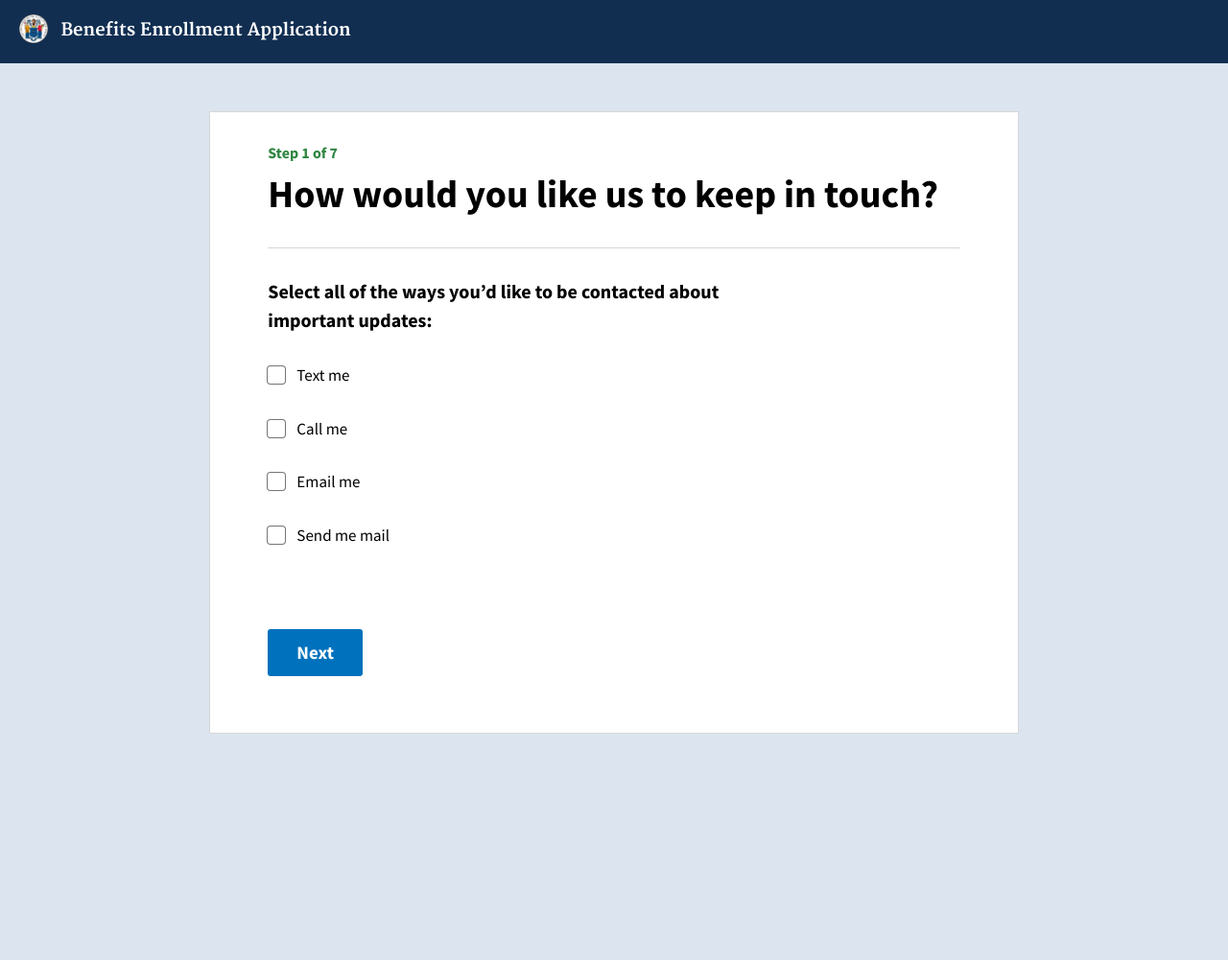
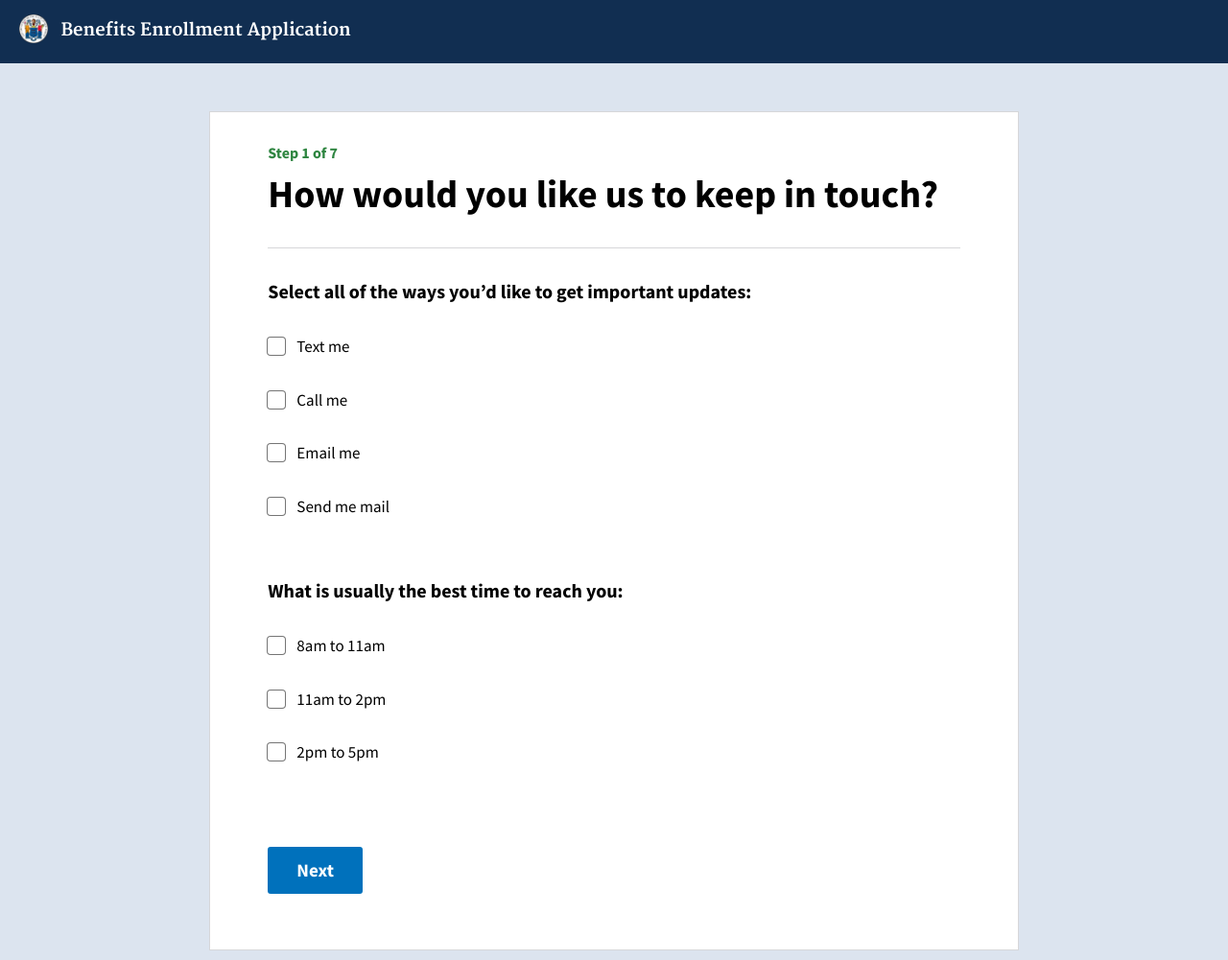
Before and after one commit to usds/benefits-enrollment-prototype, a Jekyll site: the page built from 01-basic-info/notification-prefs.html, in a window 1280 px wide. Shown: the whole page at 96% size. Built offline with Jekyll 4.4.1, drawn with Linux system fonts in a browser that asks for light colours; before the commit the page ends 900 px from its top, so only the background shows below that.

Commit message:
best time

```diff
--- a/01-basic-info/notification-prefs.html
+++ b/01-basic-info/notification-prefs.html
@@ -7,7 +7,7 @@ title: How would you like us to keep in touch?
 
 <fieldset>
 	<div class="prompt">
-		<legend class="prompt__primary-text">Select all of the ways you’d like to be contacted about important updates:</legend>
+		<legend class="prompt__primary-text">Select all of the ways you’d like to get important updates:</legend>
 	</div>
 	<div class="response">
 		<ul class="usa-unstyled-list checkbox-group">
@@ -43,6 +43,28 @@ title: How would you like us to keep in touch?
 			<li>
 				<input id="notificationPreferenceMail" type="checkbox" name="notificationPreference" value="Mail">
 				<label for="notificationPreferenceMail">Send me mail</label>
+			</li>
+		</ul>
+	</div>
+</fieldset>
+
+<fieldset>
+	<div class="prompt">
+		<legend class="prompt__primary-text">What is usually the best time to reach you:</legend>
+	</div>
+	<div class="response">
+		<ul class="usa-unstyled-list checkbox-group">
+			<li>
+				<input id="notificationTime1" type="checkbox" name="notificationTime" value="8am to 11am">
+				<label for="notificationTime1">8am to 11am</label>
+			</li>
+			<li>
+				<input id="notificationTime2" type="checkbox" name="notificationTime" value="11am to 2pm">
+				<label for="notificationTime2">11am to 2pm</label>
+			</li>
+			<li>
+				<input id="notificationTime3" type="checkbox" name="notificationTime" value="2pm to 5pm">
+				<label for="notificationTime3">2pm to 5pm</label>
 			</li>
 		</ul>
 	</div>
```
